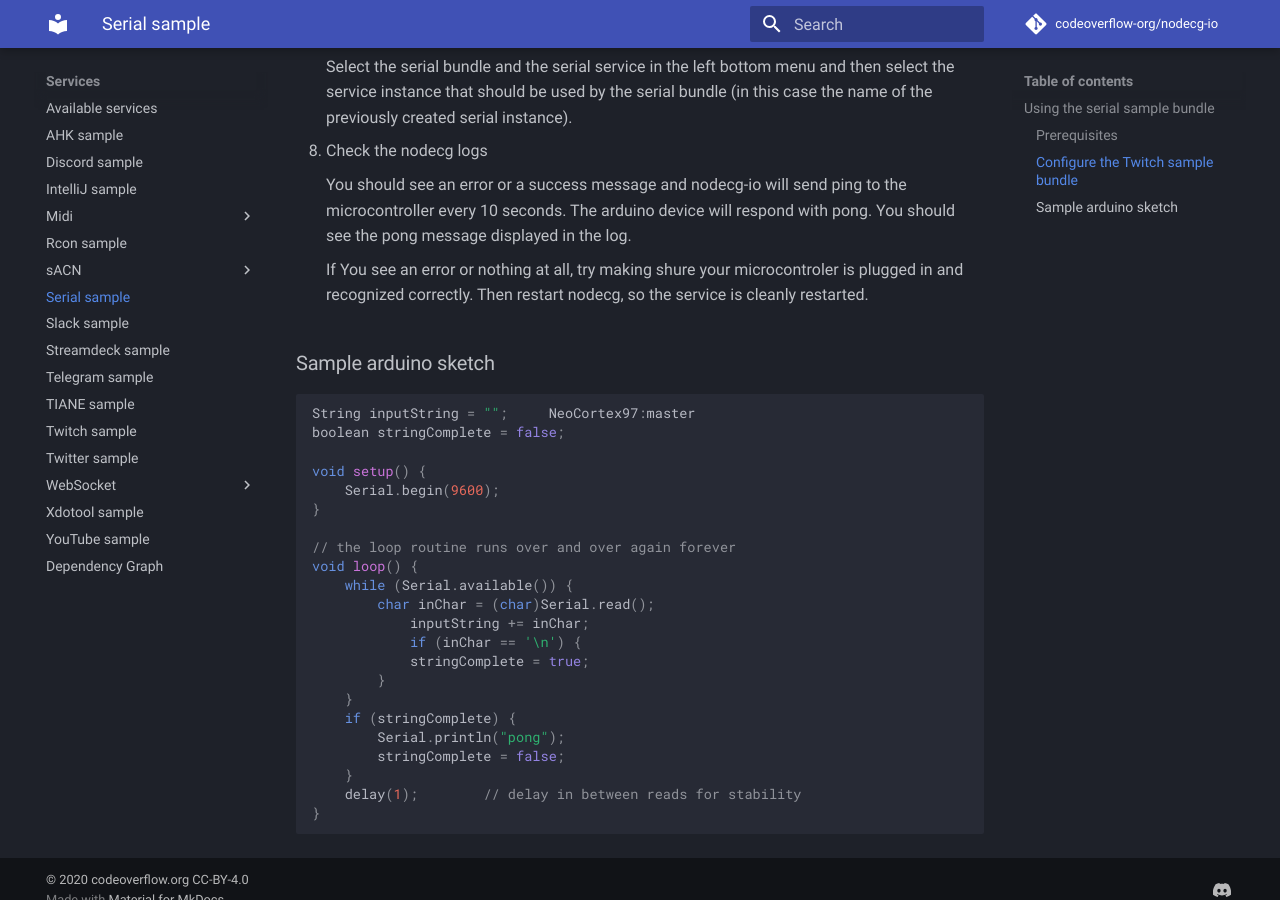
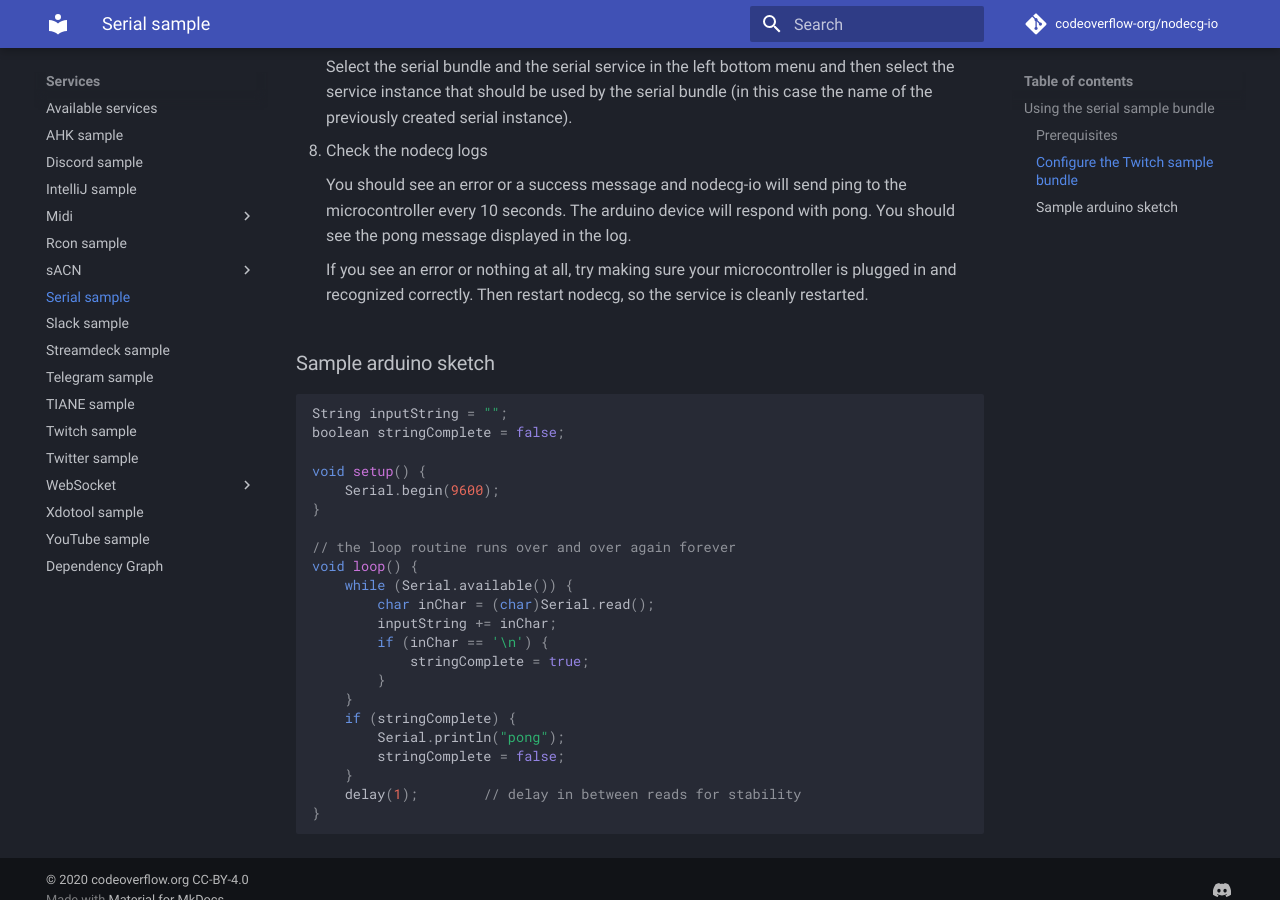
Before and after one commit to codeoverflow-org/nodecg-io-docs, an MkDocs documentation site: the page built from docs/samples/serial.md, in a window 1280 px wide and 900 px high, scrolled down 1338 px. Built offline with MkDocs 1.6.1 and Material for MkDocs 9.7.7, drawn with Linux system fonts in a browser that asks for light colours; comment, search, counter and statistics services are not loaded.

Commit message:
Fix last paragraph and code formatting of example

````diff
--- a/docs/samples/serial.md
+++ b/docs/samples/serial.md
@@ -51,14 +51,14 @@ The serial example bundle in `samples/serial` demonstrates the ability to exchan
 
 8. Check the nodecg logs
 
-    You should see an error or a success message and nodecg-io will send ping to the microcontroller every 10 seconds. The arduino device will respond with pong.                You should see the pong message displayed in the log.
+    You should see an error or a success message and nodecg-io will send ping to the microcontroller every 10 seconds. The arduino device will respond with pong. You should see the pong message displayed in the log.
 
-    If You see an error or nothing at all, try making shure your microcontroler is plugged in and recognized correctly. Then restart nodecg, so the service is cleanly restarted.
+    If you see an error or nothing at all, try making sure your microcontroller is plugged in and recognized correctly. Then restart nodecg, so the service is cleanly restarted.
 
 ### Sample arduino sketch
 
 ```cpp
-String inputString = "";     NeoCortex97:master
+String inputString = "";
 boolean stringComplete = false;
 
 void setup() {
@@ -69,8 +69,8 @@ void setup() {
 void loop() {
     while (Serial.available()) {
         char inChar = (char)Serial.read();
-            inputString += inChar;
-            if (inChar == '\n') {
+        inputString += inChar;
+        if (inChar == '\n') {
             stringComplete = true;
         }
     }
````
